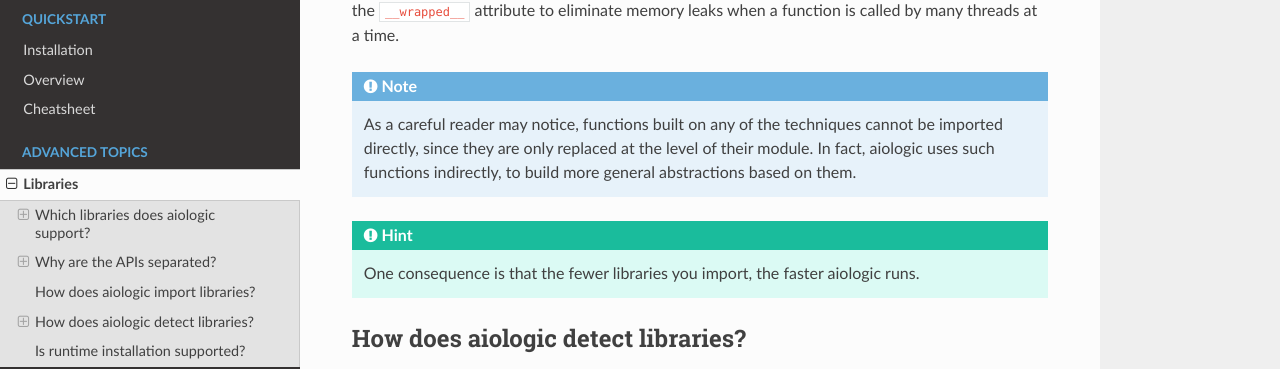
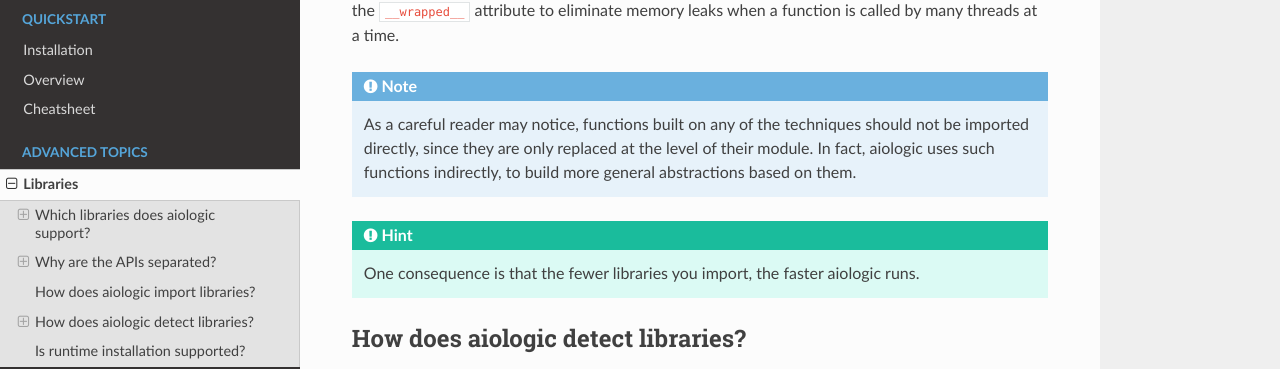
Before and after one commit to x42005e1f/aiologic, a Sphinx documentation site: the page built from docs/advanced-topics/libraries.rst, in a window 1280 px wide and 900 px high, scrolled down 5416 px. Shown: the part 143-512 px from the top of the window. Built offline with Sphinx 7.4.7 and the Read the Docs theme 3.1.0, drawn with Linux system fonts in a browser that asks for light colours; the version number could not be read and is left out.

Commit message:
docs: cannot -> should not

```diff
--- a/docs/advanced-topics/libraries.rst
+++ b/docs/advanced-topics/libraries.rst
@@ -314,8 +314,8 @@
 .. note::
 
     As a careful reader may notice, functions built on any of the techniques
-    cannot be imported directly, since they are only replaced at the level of
-    their module. In fact, aiologic uses such functions indirectly, to build
+    should not be imported directly, since they are only replaced at the level
+    of their module. In fact, aiologic uses such functions indirectly, to build
     more general abstractions based on them.
 
 .. hint::
```
